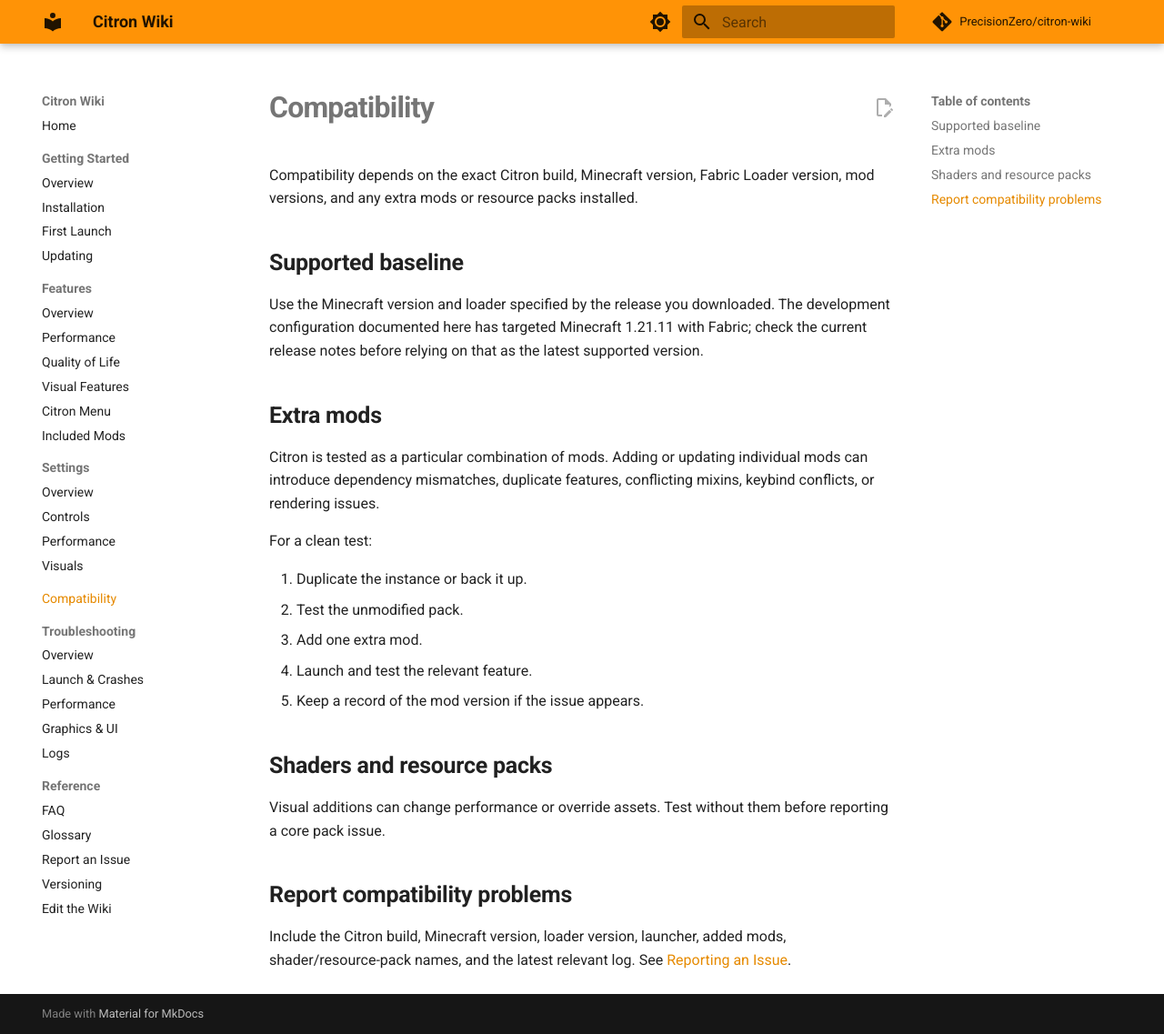
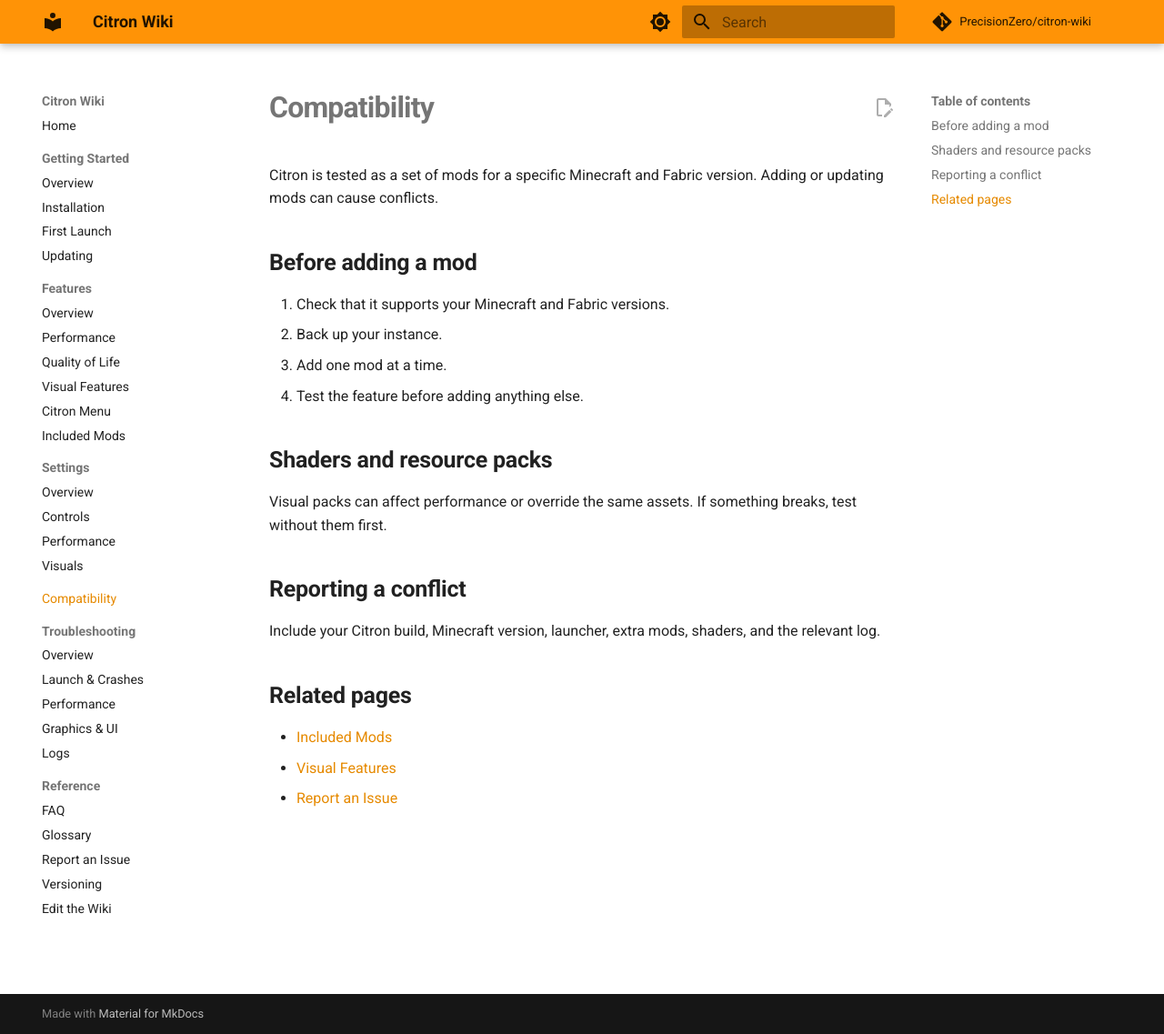
Before and after one commit to PrecisionZero/citron-wiki, an MkDocs documentation site: the page built from docs/compatibility/index.md, in a window 1280 px wide and 1137 px high. Shown: the whole window at 91% size. Built offline with MkDocs 1.6.1 and Material for MkDocs 9.7.7, drawn with Linux system fonts in a browser that asks for light colours; comment, search, counter and statistics services are not loaded.

Commit message:
Simplify wiki page: docs/compatibility/index.md

```diff
--- a/docs/compatibility/index.md
+++ b/docs/compatibility/index.md
@@ -1,27 +1,24 @@
 # Compatibility
 
-Compatibility depends on the exact Citron build, Minecraft version, Fabric Loader version, mod versions, and any extra mods or resource packs installed.
+Citron is tested as a set of mods for a specific Minecraft and Fabric version. Adding or updating mods can cause conflicts.
 
-## Supported baseline
+## Before adding a mod
 
-Use the Minecraft version and loader specified by the release you downloaded. The development configuration documented here has targeted Minecraft 1.21.11 with Fabric; check the current release notes before relying on that as the latest supported version.
-
-## Extra mods
-
-Citron is tested as a particular combination of mods. Adding or updating individual mods can introduce dependency mismatches, duplicate features, conflicting mixins, keybind conflicts, or rendering issues.
-
-For a clean test:
-
-1. Duplicate the instance or back it up.
-2. Test the unmodified pack.
-3. Add one extra mod.
-4. Launch and test the relevant feature.
-5. Keep a record of the mod version if the issue appears.
+1. Check that it supports your Minecraft and Fabric versions.
+2. Back up your instance.
+3. Add one mod at a time.
+4. Test the feature before adding anything else.
 
 ## Shaders and resource packs
 
-Visual additions can change performance or override assets. Test without them before reporting a core pack issue.
+Visual packs can affect performance or override the same assets. If something breaks, test without them first.
 
-## Report compatibility problems
+## Reporting a conflict
 
-Include the Citron build, Minecraft version, loader version, launcher, added mods, shader/resource-pack names, and the latest relevant log. See [Reporting an Issue](../support/issue-reporting.md).
+Include your Citron build, Minecraft version, launcher, extra mods, shaders, and the relevant log.
+
+## Related pages
+
+- [Included Mods](../features/mods.md)
+- [Visual Features](../features/visual-features.md)
+- [Report an Issue](../support/issue-reporting.md)
```
